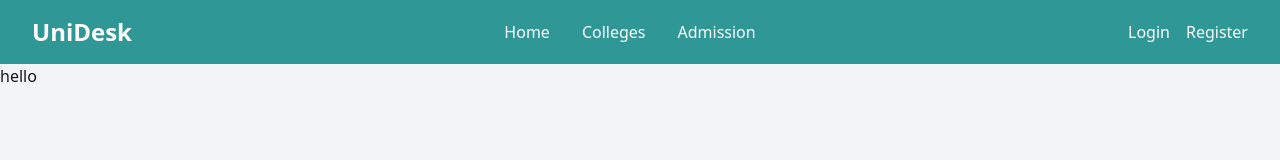
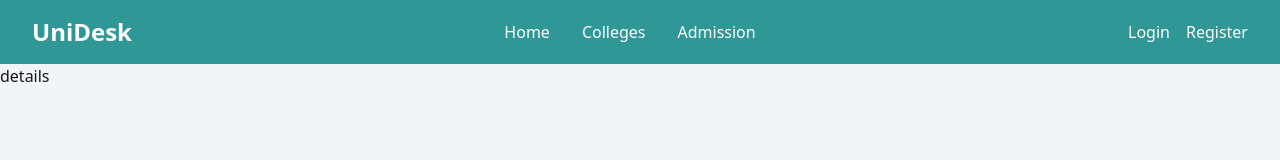
Before and after one commit to syedmehedi34/job-task-for-ph-client, a React (Vite) app: page /colleges/66aa9f2b1c4d5e7f9a123456 in a window 1280 px wide. Shown: the top 160 px of the page. Built offline with nearby package versions, Linux system fonts and the light colour scheme; no server answers.

Commit message:
CollegeDetails setup done

```diff
--- /dev/null
+++ b/src/pages/CollegeDetails.jsx
@@ -0,0 +1,14 @@
+import { useParams } from "react-router";
+
+const CollegeDetails = () => {
+  const { collegeId } = useParams();
+  //   console.log(collegeId);
+
+  return (
+    <div>
+      <h1>details </h1>
+    </div>
+  );
+};
+
+export default CollegeDetails;
--- a/src/pages/CollegePage/CollegePage.jsx
+++ b/src/pages/CollegePage.jsx
@@ -2,7 +2,7 @@
 import React, { useEffect, useState } from "react";
 import { Link } from "react-router";
 import { motion } from "framer-motion";
-import collegeData from "../../data/collegeData.js";
+import collegeData from "../data/collegeData.js";
 
 const CollegePage = () => {
   const [colleges, setColleges] = useState([]);
--- a/src/routes/routes.jsx
+++ b/src/routes/routes.jsx
@@ -7,7 +7,8 @@ import Error from "../pages/Error";
 import ProtectedRoute from "./ProtectedRoute";
 import MyCollege from "../pages/MyCollege/MyCollege";
 import Profile from "../pages/Profile";
-import CollegePage from "../pages/CollegePage/CollegePage";
+import CollegePage from "../pages/CollegePage";
+import CollegeDetails from "../pages/CollegeDetails";
 
 export const router = createBrowserRouter([
   {
@@ -33,7 +34,7 @@ export const router = createBrowserRouter([
       },
       {
         path: "/colleges/:collegeId",
-        element: <div>hello</div>,
+        element: <CollegeDetails />,
       },
       {
         path: "/admission",
```
